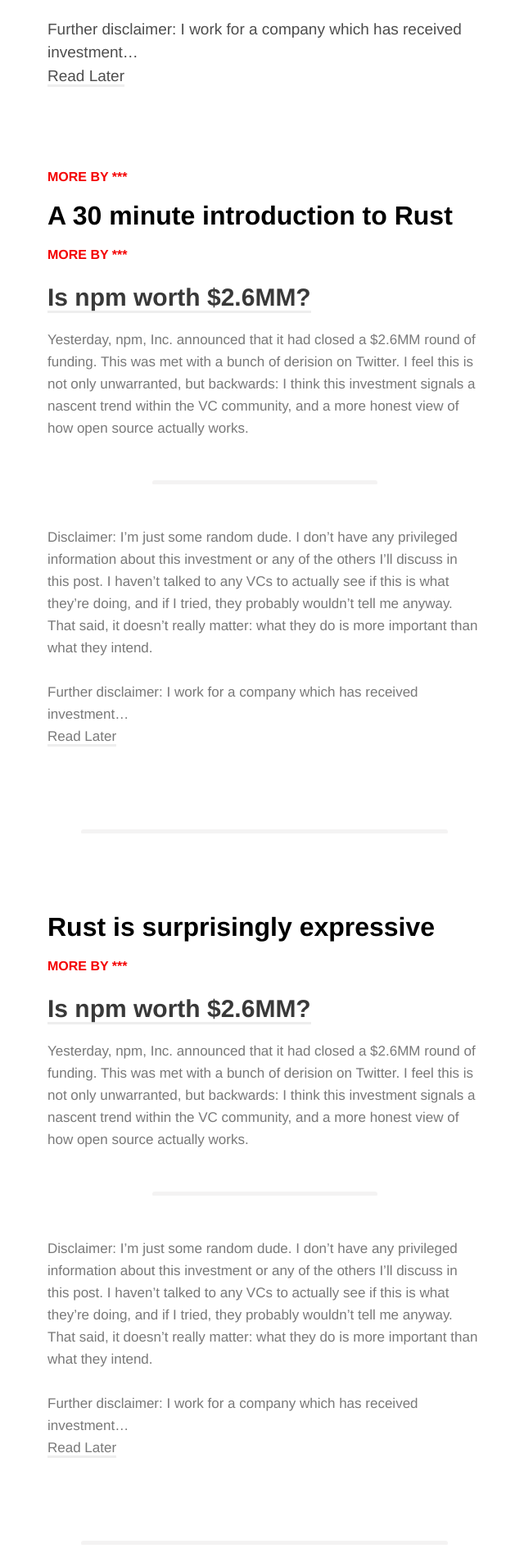
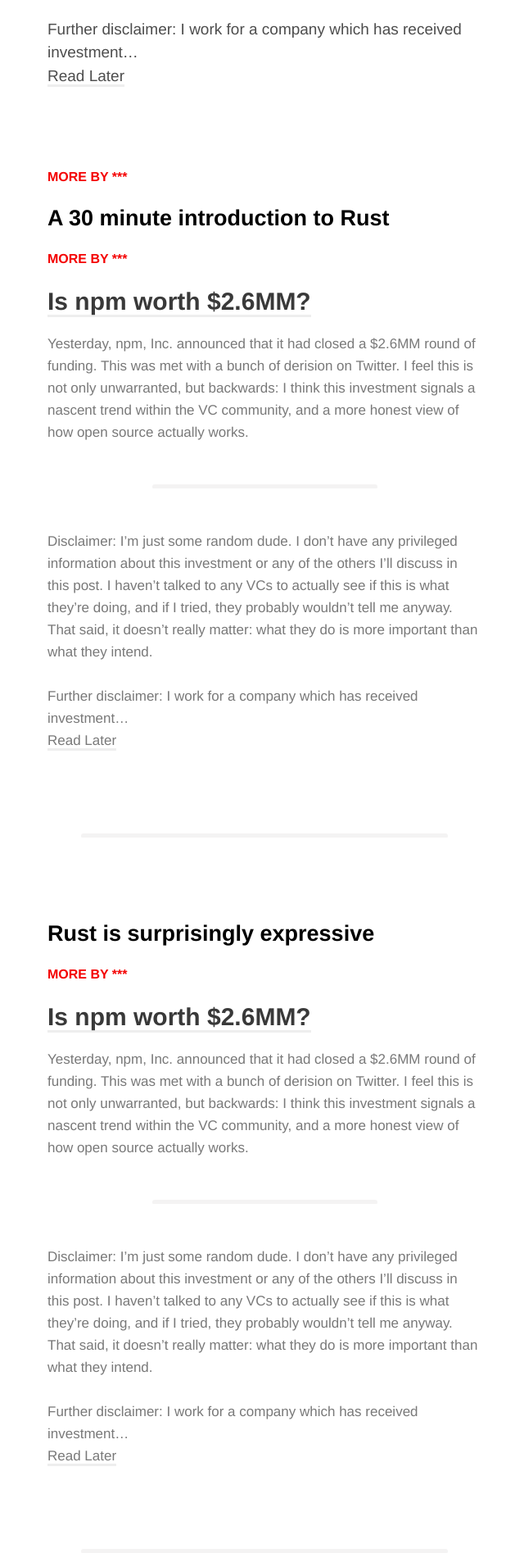
Before and after one commit to orlando/svbtle-jekyll, a Jekyll site: the page built from index.html, in a window 1280 px wide. Shown: the part 1097-3003 px from the top of the page at 82% size, without its empty margins (317-957 px from the left). Built offline with Jekyll 4.4.1, drawn with Linux system fonts in a browser that asks for light colours; nearby versions of some CDN libraries; Markdown is read by kramdown in place of the engine named in the settings; the list of posts is cut into pages by our own code.

Commit message:
Fix post title font

```diff
--- a/assets/stylesheets/styles.css
+++ b/assets/stylesheets/styles.css
@@ -230,8 +230,8 @@
 }
 
 .post .title {
-  line-height: 27px;
-  font-size: 32px;
+  line-height: 32px;
+  font-size: 27px;
   transition: all 0.3s ease;
   font-weight: bold;
   margin-bottom: 20px;
```
